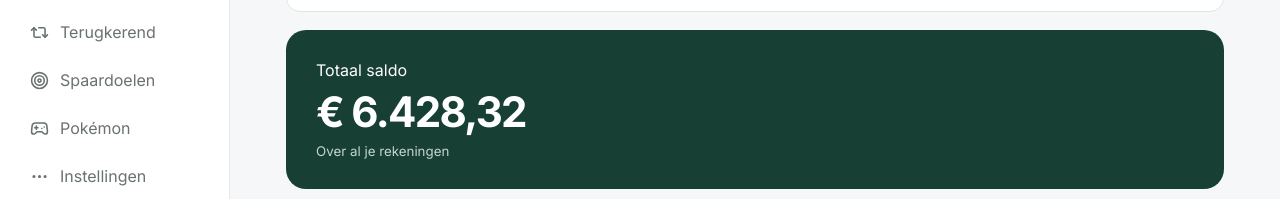
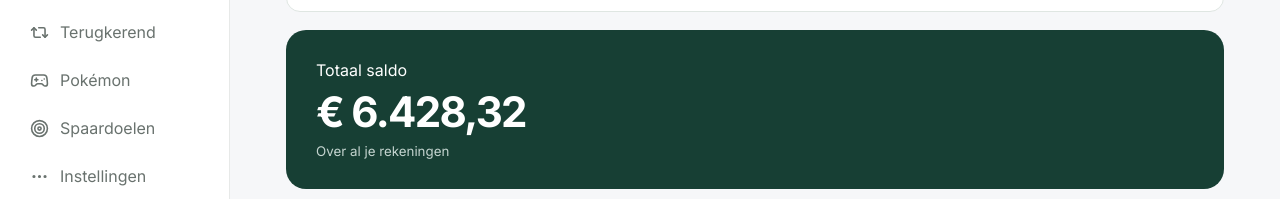
Before and after one commit to Aliasvin/cashflow, a React (Vite) app: page / in a window 1280 px wide. Shown: the part 227-426 px from the top of the page. Built offline with nearby package versions, Linux system fonts and the light colour scheme.

Commit message:
Add files via upload

```diff
--- a/src/components/layout/Layout.tsx
+++ b/src/components/layout/Layout.tsx
@@ -8,8 +8,8 @@ const desktopItems: [Page, string, any][] = [
   ['transactions', 'Transacties', ArrowLeftRight],
   ['accounts', 'Rekeningen', WalletCards],
   ['recurring', 'Terugkerend', Repeat2],
+  ['pokemon', 'Pokémon', Gamepad2],
   ['savings', 'Spaardoelen', Target],
-  ['pokemon', 'Pokémon', Gamepad2],
   ['settings', 'Instellingen', MoreHorizontal],
 ];
 
@@ -18,7 +18,6 @@ const mobileItems: [Page, string, any][] = [
   ['transactions', 'Transacties', ArrowLeftRight],
   ['accounts', 'Rekeningen', WalletCards],
   ['recurring', 'Terugkerend', Repeat2],
-  ['savings', 'Spaardoelen', Target],
   ['pokemon', 'Pokémon', Gamepad2],
   ['settings', 'Meer', MoreHorizontal],
 ];
```
